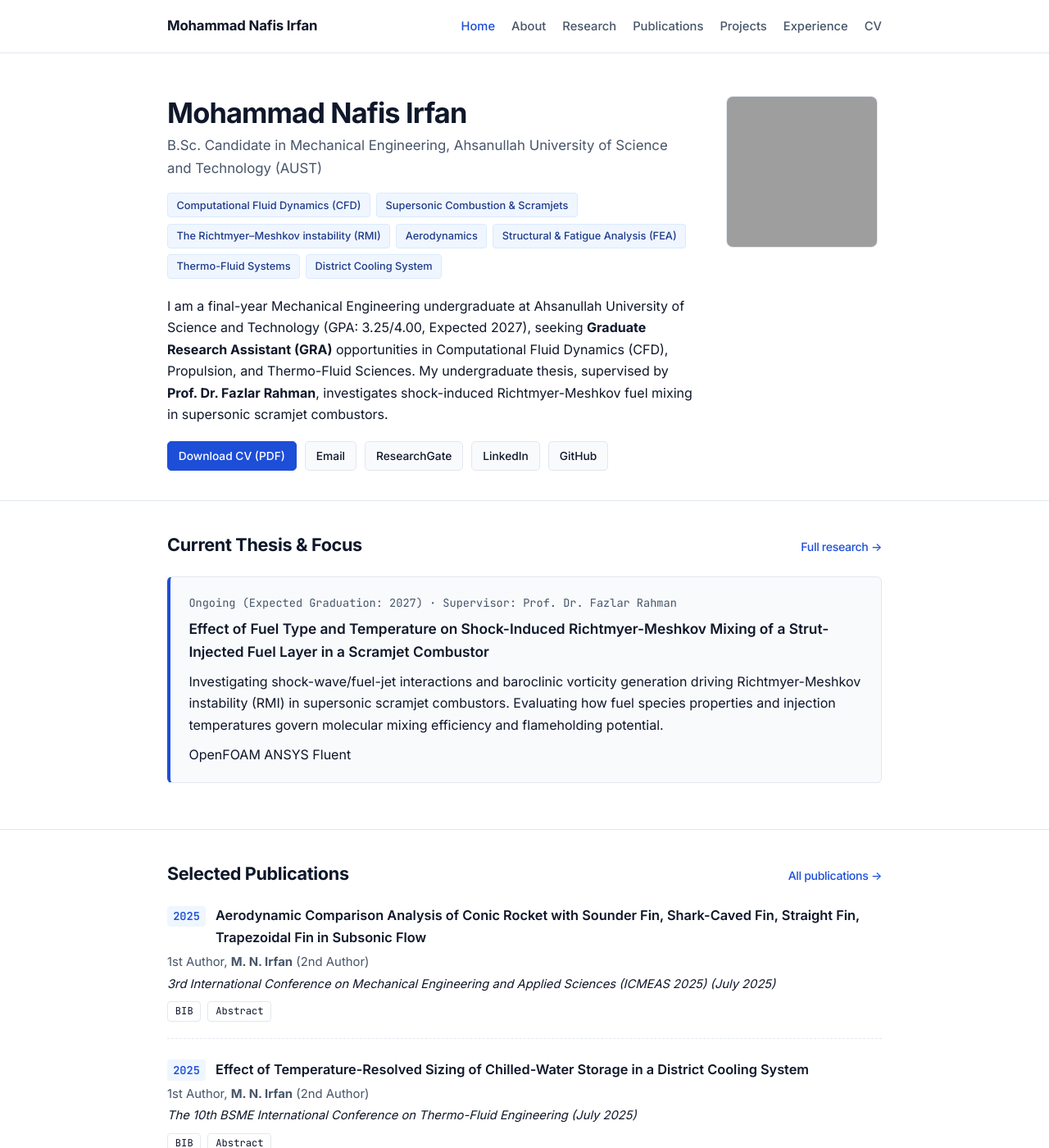
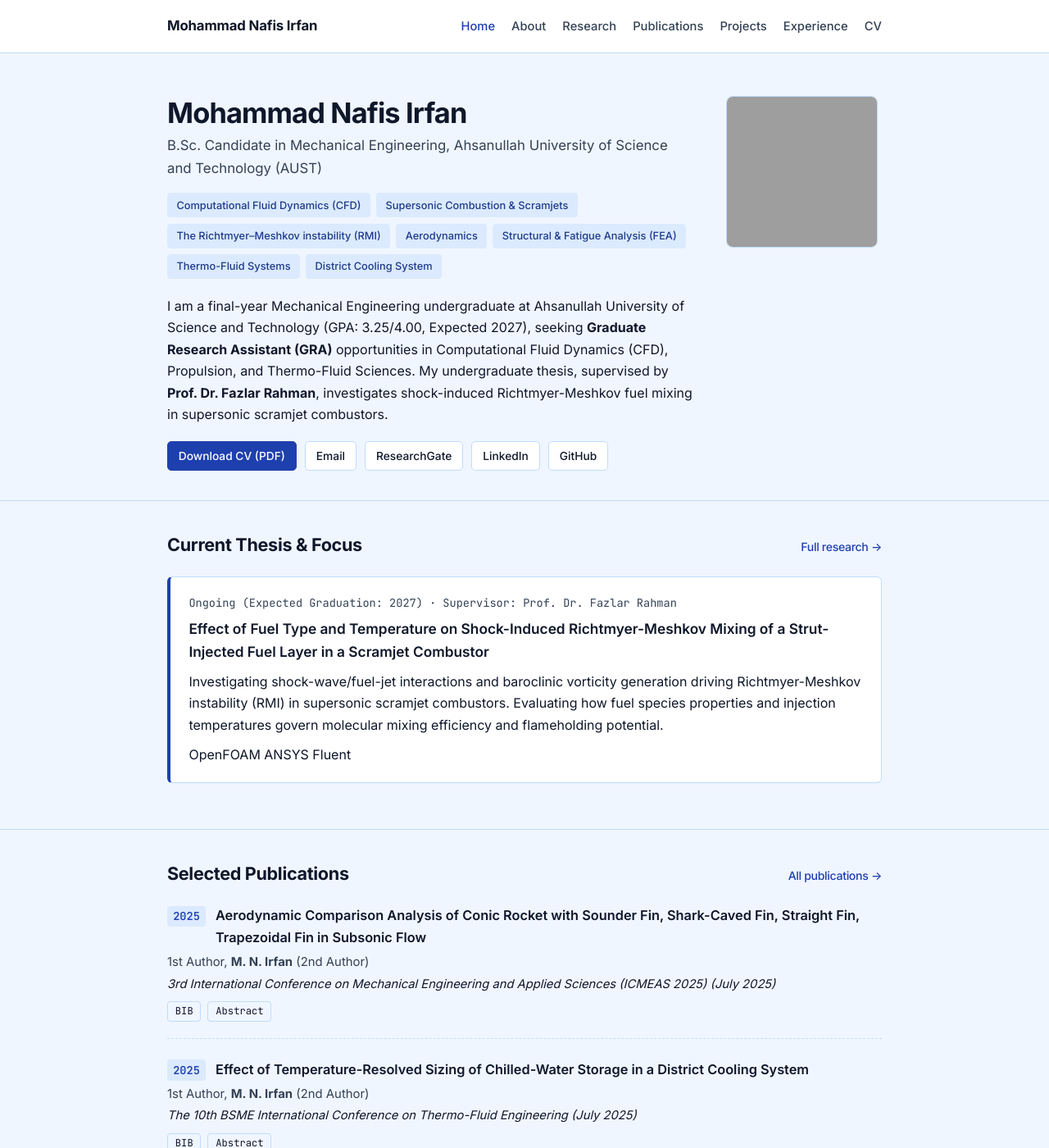
Before and after one commit to Nafis004/nafis04, a Jekyll site: the page built from index.html, in a window 1280 px wide and 1400 px high. Shown: the whole window at 82% size. Built offline with Jekyll 4.4.1, drawn with Linux system fonts in a browser that asks for light colours; grey boxes are pictures that could not be loaded.

Commit message:
Update _variables.scss

```diff
--- a/_sass/_variables.scss
+++ b/_sass/_variables.scss
@@ -1,14 +1,13 @@
 $font-sans: 'Inter', -apple-system, BlinkMacSystemFont, "Segoe UI", Roboto, Helvetica, Arial, sans-serif;
 $font-mono: 'JetBrains Mono', ui-monospace, SFMono-Regular, Menlo, Monaco, Consolas, monospace;
 
-$color-bg: #ffffff;
-$color-surface: #f8fafc;
-$color-border: #e2e8f0;
-$color-text: #0f172a;
-$color-muted: #475569;
-$color-accent: #1d4ed8; // Academic navy-blue
-$color-accent-hover: #1e40af;
-$color-tag-bg: #eff6ff;
-$color-tag-text: #1e3a8a;
-
+$color-bg: #f0f6ff;        // Soft ice-blue page background
+$color-surface: #ffffff;   // Crisp white cards & highlight boxes
+$color-border: #bfdbfe;    // Clean sky-blue borders
+$color-text: #0f172a;      // Deep navy-slate body text
+$color-muted: #334155;     // Secondary slate-blue text
+$color-accent: #1e40af;    // Classic university royal/navy blue
+$color-accent-hover: #1e3a8a;
+$color-tag-bg: #dbeafe;    // Light blue tag pills
+$color-tag-text: #1e3a8a;  // Deep navy tag text
 $max-width: 920px;
```
